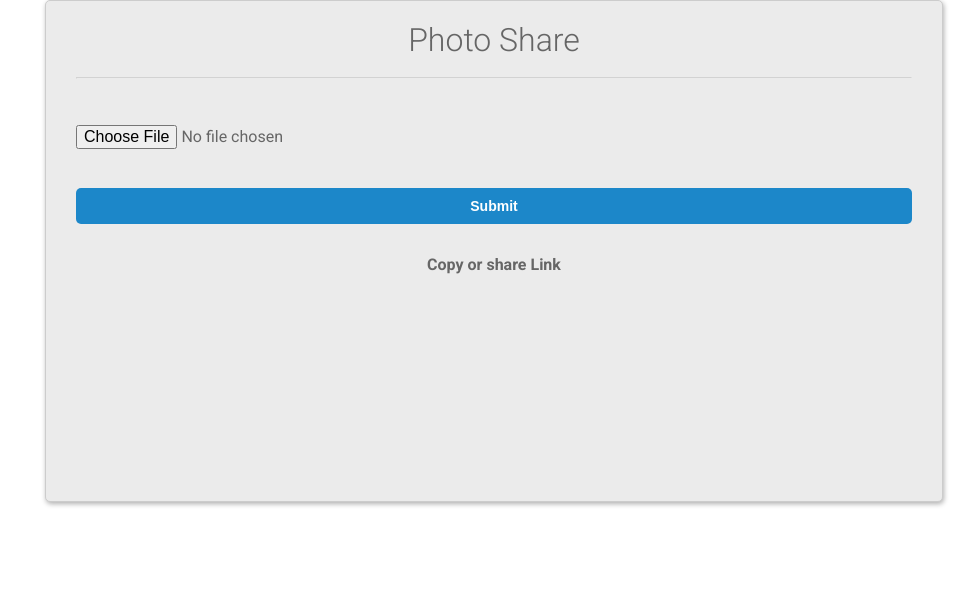
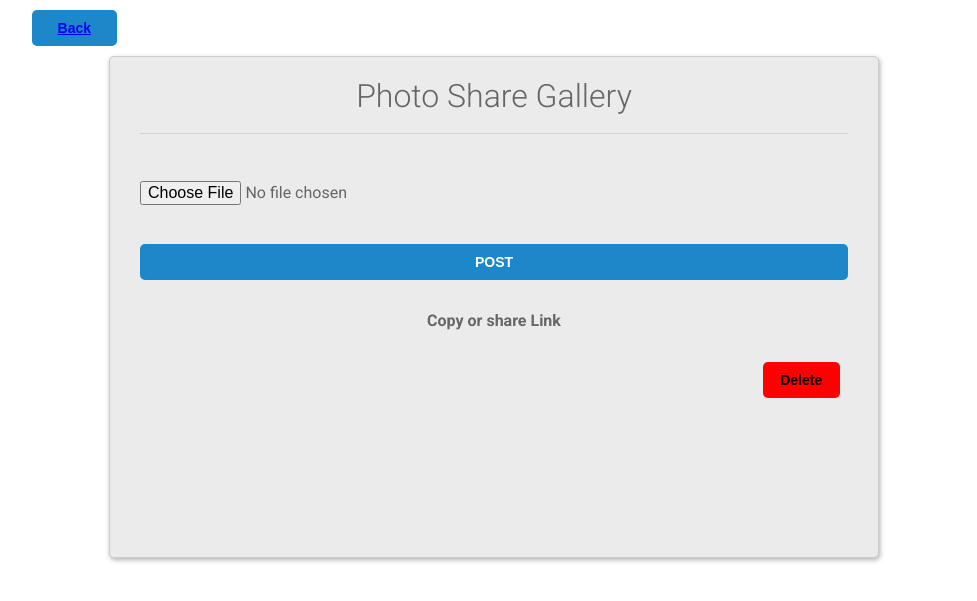
Before and after one commit to Kingsly62/portfolio-djangoAplication, a Django app: page /login in a window 1280 px wide. Shown: the top 601 px of the page, without its empty margins (146-1123 px from the left). Run offline with Django 4.2, Linux system fonts and the light colour scheme; some libraries are stand-ins or nearby versions.

Commit message:
add new changes in the project.html file

```diff
--- a/home/templates/home.html
+++ b/home/templates/home.html
@@ -17,12 +17,12 @@
     <link rel="stylesheet" href="{% static 'css/home.css' %}" />
   </head>
   <body>
-    <h1>Welcome Home page Programming</h1>
+    <h1>Welcome To Photo Gallery</h1>
     <button><a href="about">About</a></button>
     <nav class="navbar navbar-default">
       <div class="container-fluid">
         <div class="navbar-header">
-          <a class="navbar-brand" href="#">WebSiteName</a>
+          <a class="navbar-brand" href="#">Photo Gallery</a>
         </div>
         <ul class="nav navbar-nav">
           <li class="active"><a href="#">Home</a></li>
@@ -42,7 +42,7 @@
     </div>
 
     <div class="button">
-      <button type="start"><a href="about">start</a></button>
+      <button type="start"><a href="projects">start</a></button>
     </div>
 
     <div class="footer">
--- a/home/templates/project.html
+++ b/home/templates/project.html
@@ -14,8 +14,12 @@
     />
   </head>
   <body>
+    <div class="container">
+      <div class="button">
+        <button type="back"><a href="{% url 'home'%}">Back</a></button>
+      </div>
       <div class="main-block">
-      <h1>Photo Share</h1>
+        <h1>Photo Share Gallery</h1>
         <form enctype="multipart/form-data" action="" method="POST">
           {% csrf_token %}
           <hr />
@@ -24,12 +28,14 @@
           <br /><br />
 
           <div class="btn-block">
-          <button type="submit" href="/">Submit</button>
+            <button type="submit" href="/">POST</button>
             <h4>Copy or share Link</h4>
-        </div>
+
         </form>
         <div align="center">
-        <h3 style="color: black"><a href="{{ new_url }}">{{ new_url }}</a></h3>
+          <h3 style="color: black">
+            <a href="{{ new_url }}">{{ new_url }}</a>
+          </h3>
         </div>
         {% if new_url != NULL%}
         <img
@@ -39,6 +45,11 @@
           height="30"
         />
         {% endif %}
+      </div>
+      <div class="delete">
+        <button type="delete">Delete</button>
+      </div>
+    </div>
     </div>
   </body>
 </html>
@@ -75,7 +86,7 @@
     opacity: 0.3;
   }
   .main-block {
-    width: 70%;
+    width: 60vw;
     height: 60vh;
     padding: 10px 0;
     margin: auto;
@@ -173,4 +184,27 @@
   button:hover {
     background: #26a9e0;
   }
+
+  button[type="back"]a {
+    text-decoration: none;
+  }
+
+  button[type="back"] {
+    width: 10%;
+    text-decoration: none;
+    border: none;
+  }
+
+  .button {
+    margin-left: -10%;
+  }
+
+  button[type=delete]{
+    width: 10%;
+    color: black;
+    background: red;
+    margin-left: 85%;
+  }
+
+
 </style>
--- a/portfolio/static/css/home.css
+++ b/portfolio/static/css/home.css
@@ -8,7 +8,7 @@ body{
 }
 
 h1{
-    color: red;
+    color: blue;
 
 }
 
```
Also changed, not shown: README.md, db.sqlite3, media/file/work5.jpg (added), media/file/work5_FaDPFXn.jpg (added). Lines whose indentation alone changed are shown as unchanged.
